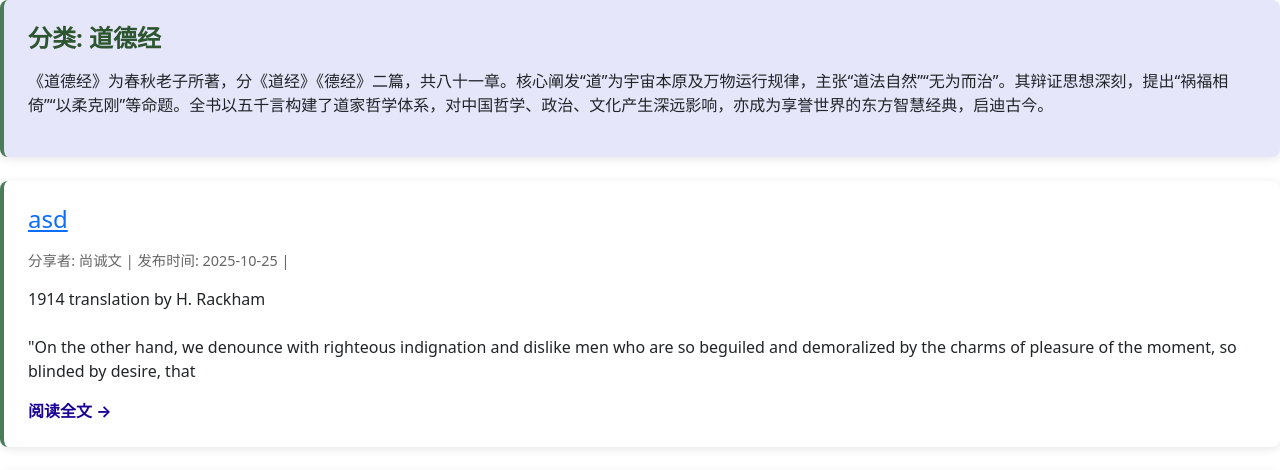
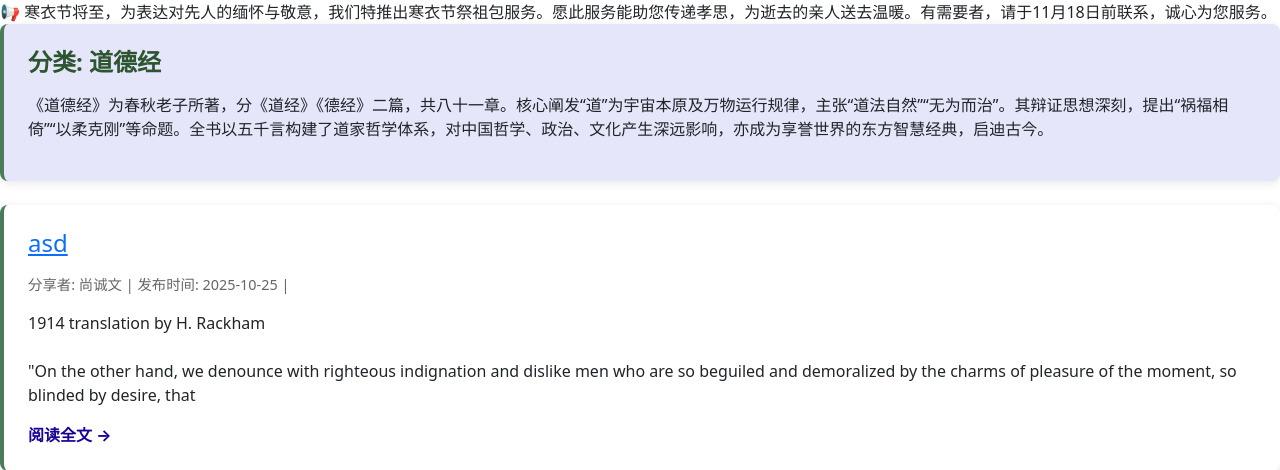
Before and after one commit to Wuhong0917/ChengWenDaoZhang, a Django app: a page that uses Taoism_site/templates/base.html in a window 1280 px wide. Shown: the part 56-526 px from the top of the page. Run offline with Django 5.2, Linux system fonts and the light colour scheme; data comes from the database, SQL or seed files in the repository; some libraries are stand-ins or nearby versions.

Commit message:
anoucement Nov

```diff
--- a/Taoism_site/templates/base.html
+++ b/Taoism_site/templates/base.html
@@ -19,6 +19,17 @@
     <body>
 
         {% include 'navbar.html' %}
+
+    <!-- Announcement Bar -->
+    <div class="announcement-bar">
+        <div class="announcement-content">
+            <span class="announcement-text">
+                <span class="announcement-icon">📢</span>
+                寒衣节将至，为表达对先人的缅怀与敬意，我们特推出寒衣节祭祖包服务。愿此服务能助您传递孝思，为逝去的亲人送去温暖。有需要者，请于11月18日前联系，诚心为您服务。
+            </span>
+        </div>
+    </div>
+
 
 
         {% block content %}
```
